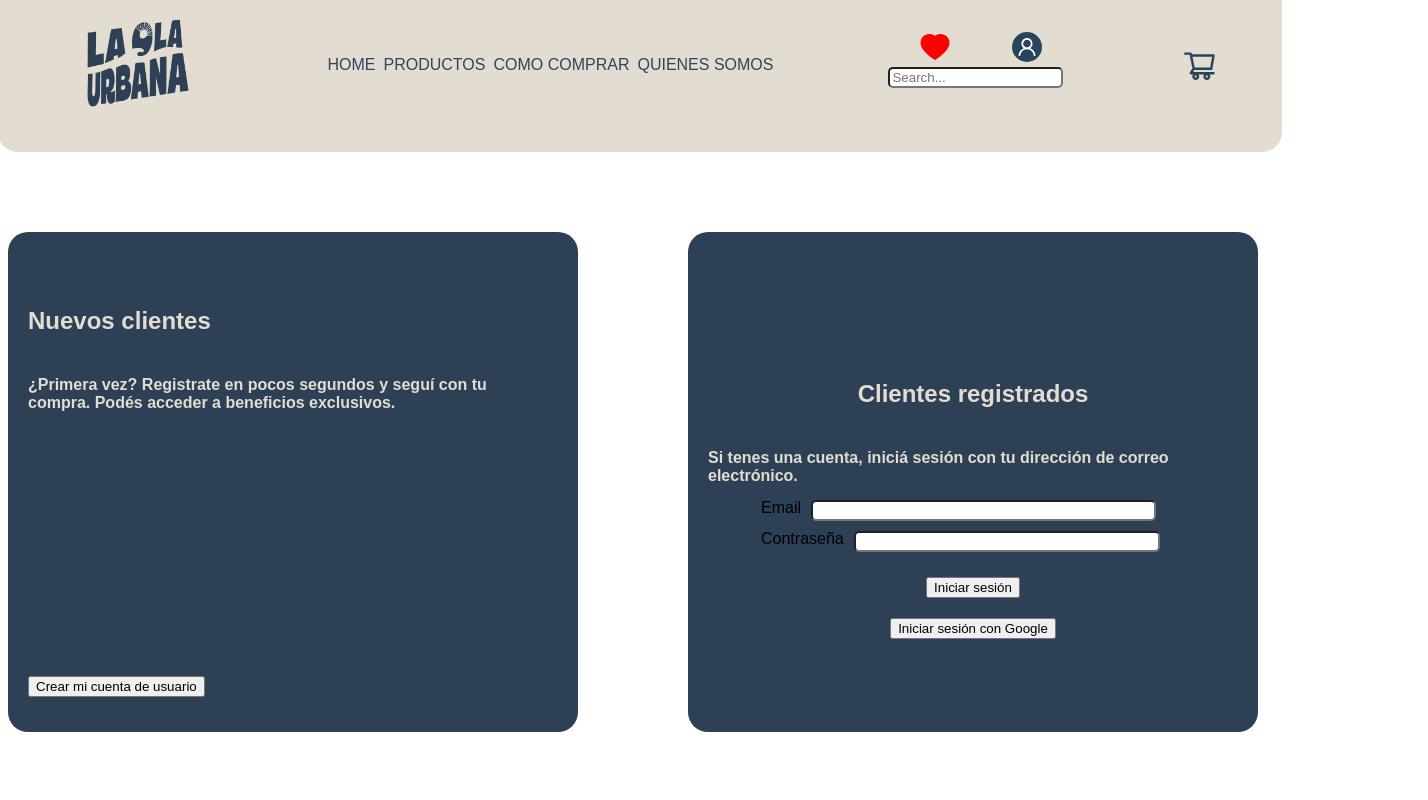
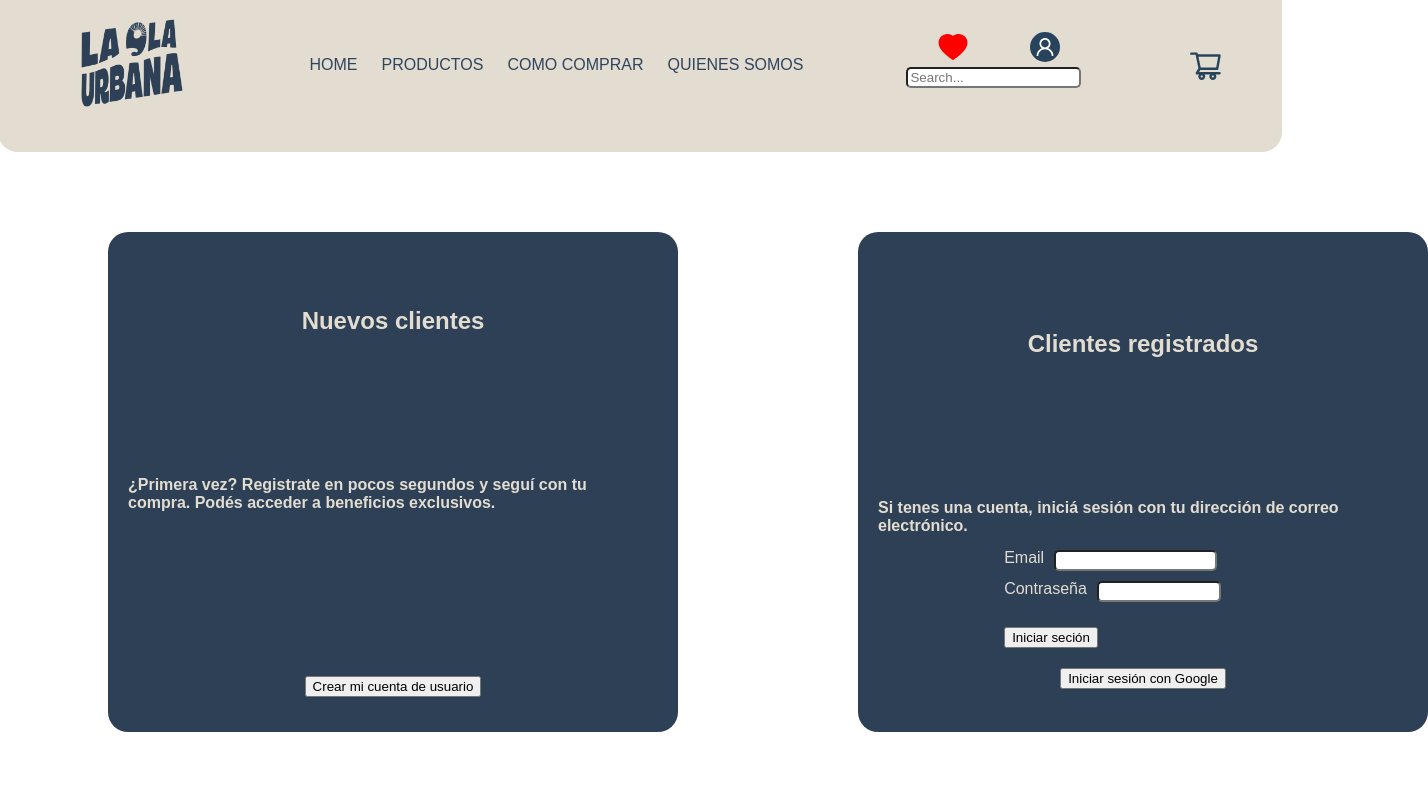
Before and after one commit to Melanialassia/ClientSurf, a React (Vite) app in the folder client/client/: page /login in a window 1280 px wide. Shown: the top 800 px of the page, 1428 px wide, since content can reach past the window. Built offline with nearby package versions, Linux system fonts and the light colour scheme; a web font is replaced by a local one.

Commit message:
Forms funcionando

```diff
--- a/client/client/src/components/features/Header/components/NavBar.jsx
+++ b/client/client/src/components/features/Header/components/NavBar.jsx
@@ -10,7 +10,7 @@ const NavBar = () => {
   return (
     <div className={style.container} >
       <nav >
-        <Flex gap="small" wrap="wrap" >
+        <Flex gap="large" wrap="wrap" >
 
 
           <NavBarButton link="/" text="HOME" />
--- a/client/client/src/components/features/Header/components/Navbar.module.css
+++ b/client/client/src/components/features/Header/components/Navbar.module.css
@@ -1,6 +1,7 @@
 @import url("https://fonts.cdnfonts.com/css/montserrat");
 .container {
     font-family: "Montserrat", sans-serif;
+
 
 }
 
--- a/client/client/src/components/features/Login/components/LoginButton.jsx
+++ b/client/client/src/components/features/Login/components/LoginButton.jsx
@@ -4,7 +4,7 @@ import { login } from "../utils/constants";
 const LoginButton = () => {
   return (
     <div>
-      <button>{login}</button>
+      <button type="submit">{login}</button>
     </div>
   );
 };
--- a/client/client/src/components/features/Login/containers/NewUserContainer.module.css
+++ b/client/client/src/components/features/Login/containers/NewUserContainer.module.css
@@ -4,7 +4,7 @@
   height: 500px;
   margin-top: 80px;
   background-color: #2d4056;
-  margin-right: 20px;
+  margin-left: 100px;
   padding: 20px;
   box-sizing: border-box;
   left: 10%;
@@ -15,6 +15,7 @@
   flex-direction: column;
   justify-content: center;
   box-sizing: border-box;
+  align-items: center;
   font-family: "Montserrat", sans-serif;
 }
 
--- a/client/client/src/components/features/Login/containers/RegisterUsersContainer.jsx
+++ b/client/client/src/components/features/Login/containers/RegisterUsersContainer.jsx
@@ -11,10 +11,11 @@ import {
   password,
 } from "../utils/constants";
 import style from "./RegisterUsersContainer.module.css";
-import LoginButton from "../components/LoginButton";
+import axios from "axios";
 import Home from "../../Home/roots/Home";
 
 const RegisterUsersContainer = () => {
+  const [error, setError] = useState(null);
 
   const [userEmail, setUserEmail] = useState("");
   const navigate = useNavigate();
@@ -32,6 +33,32 @@ const RegisterUsersContainer = () => {
     password: "",
   });
 
+  const [access, setAccess] = useState(true);
+
+  async function login(userData) {
+    try {
+      const { email, password } = userData;
+      console.log(userData);
+      const URL = `http://localhost:3001/surf/login`;
+      const response = await axios.post(URL, userData);
+      console.log(response);
+      const { data } = response;
+
+      const { access } = data;
+      setAccess(access);
+      if (access) {
+        navigate("/");
+      }
+    } catch (error) {
+      console.error("Error during login:", error);
+    }
+  }
+
+  const handleSubmit = (e) => {
+    alert(userData);
+    e.preventDefault();
+    login(userData);
+  };
   const handleChange = (event) => {
     setUserData({
       ...userData,
@@ -51,6 +78,7 @@ const RegisterUsersContainer = () => {
     <div className={style.container}>
       <h2>{registerCustomers}</h2>
       <h4>{textRegisterCustomers}</h4>
+      <form action="" onSubmit={handleSubmit}>
         <div className={style["label-input-group"]}>
           <label htmlFor="email">{email}</label>
           <div className={style["input-container"]}>
@@ -74,8 +102,9 @@ const RegisterUsersContainer = () => {
             />
           </div>
         </div>
+        <button type="submit">Iniciar seción</button>
+      </form>
 
-      <LoginButton />
       {userEmail ? (
         <Link to="/">
           <Home />
--- a/client/client/src/components/features/Login/containers/RegisterUsersContainer.module.css
+++ b/client/client/src/components/features/Login/containers/RegisterUsersContainer.module.css
@@ -1,16 +1,14 @@
 @import url("https://fonts.cdnfonts.com/css/montserrat");
 .container {
+  color: #e2dcd1;
   width: 570px;
   height: 500px;
   margin-top: -500px;
   margin-bottom: 80px;
   background-color: #2d4056;
-  margin-left: 680px;
-  margin-right: 20px;
+  margin-left: 850px;
+  margin-right: -10px;
   padding: 20px;
-  right: 10%;
-  top: 20%;
-  bottom: 20%;
   border-radius: 20px;
   box-sizing: border-box;
   display: flex;
@@ -21,6 +19,7 @@
 }
 
 .label-input-group {
+
   display: flex;
   flex-direction: row;
   align-items: center;
@@ -45,12 +44,19 @@ input {
 }
 
 h2 {
+  margin-bottom: 120px;
   color: #e2dcd1;
 }
 
 h4 {
   color: #e2dcd1;
   margin-bottom: 10px;
+
+}
+
+h4 + a {
+  margin-top: auto;
+  margin-bottom: 15px;
 }
 
 button {
--- a/client/client/src/components/features/LoginForm/containers/FormContainer.jsx
+++ b/client/client/src/components/features/LoginForm/containers/FormContainer.jsx
@@ -56,9 +56,9 @@ const FormContainer = () => {
     }
   };
 
-  // const handleDisabled = () => {
-  //   return Object.values(errors).some((error) => error !== "");
-  // };
+  const handleDisabled = () => {
+    return Object.values(errors).some((error) => error !== "");
+  };
 
   return (
     <div className={style.container}>
@@ -94,7 +94,7 @@ const FormContainer = () => {
             name="lastName"
             onChange={handleChange}
           />
-          {/* {errors.lastName !== "" && <p>{errors.lastName}</p>} */}
+          {errors.lastName !== "" && <p>{errors.lastName}</p>}
         </div>
 
         <div>
--- a/client/client/src/components/features/LoginForm/containers/FormContainer.module.css
+++ b/client/client/src/components/features/LoginForm/containers/FormContainer.module.css
@@ -1,13 +1,14 @@
 @import url("https://fonts.cdnfonts.com/css/montserrat");
 
 .container {
+  color: #e2dcd1;
   width: 90%;
   max-width: 570px;
  margin-top: 70px;
  margin-bottom: 70px;
   height: auto;
   background-color: #2d4056;
-  margin-left: 350px;
+  margin-left: 460px;
   padding: 20px;
   right: 30%;
   top: 20%;
@@ -22,6 +23,7 @@
 }
 
 .label-input-group {
+  color: #e2dcd1;
   display: flex;
   flex-direction: row;
   align-items: center;
@@ -30,11 +32,13 @@
 }
 
 .label-input-group label {
+  color: #e2dcd1;
   margin-top: -10px;
   margin-right: 10px;
 }
 
 .input-container {
+  color: #e2dcd1;
   flex-grow: 1;
 }
 
--- a/client/client/src/redux/actions/action.js
+++ b/client/client/src/redux/actions/action.js
@@ -5,6 +5,7 @@ import {
   PAGINATE,
   CREATE_USER,
   FILTER_PRICE,
+
 } from "../actions-types/actions-types";
 import axios from "axios";
 
@@ -78,5 +79,3 @@ export const postUser = (userdata) => {
     }
   };
 };
-
-export const isUserLoged = () => {};
--- a/client/client/src/redux/reducer/reducer.js
+++ b/client/client/src/redux/reducer/reducer.js
@@ -4,6 +4,7 @@ import {
   FILTER_BY_CATEGORY,
   PAGINATE,
   FILTER_PRICE,
+
 } from "../actions-types/actions-types";
 
 const initialState = {
@@ -61,6 +62,8 @@ const reducer = (state = initialState, action) => {
         currentPage: action.payload,
       };
 
+
+
     default:
       return {
         ...state,
```
Also changed, not shown: client/client/src/components/features/Login/containers/FormForRegisterUsers.jsx (+102 -83 lines). Lines whose indentation alone changed are shown as unchanged.
